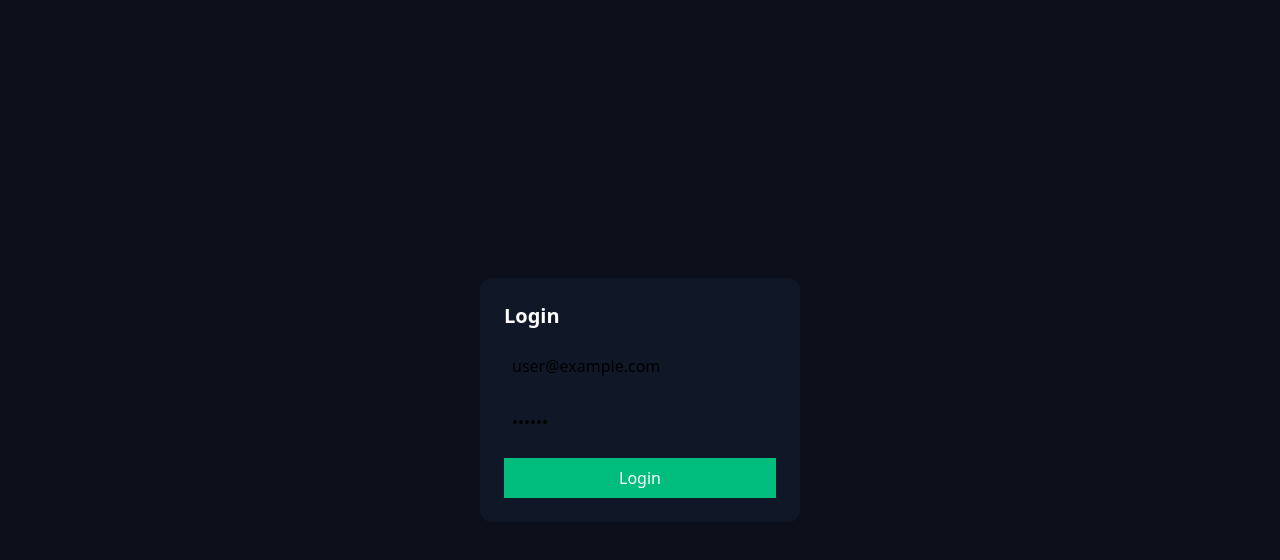
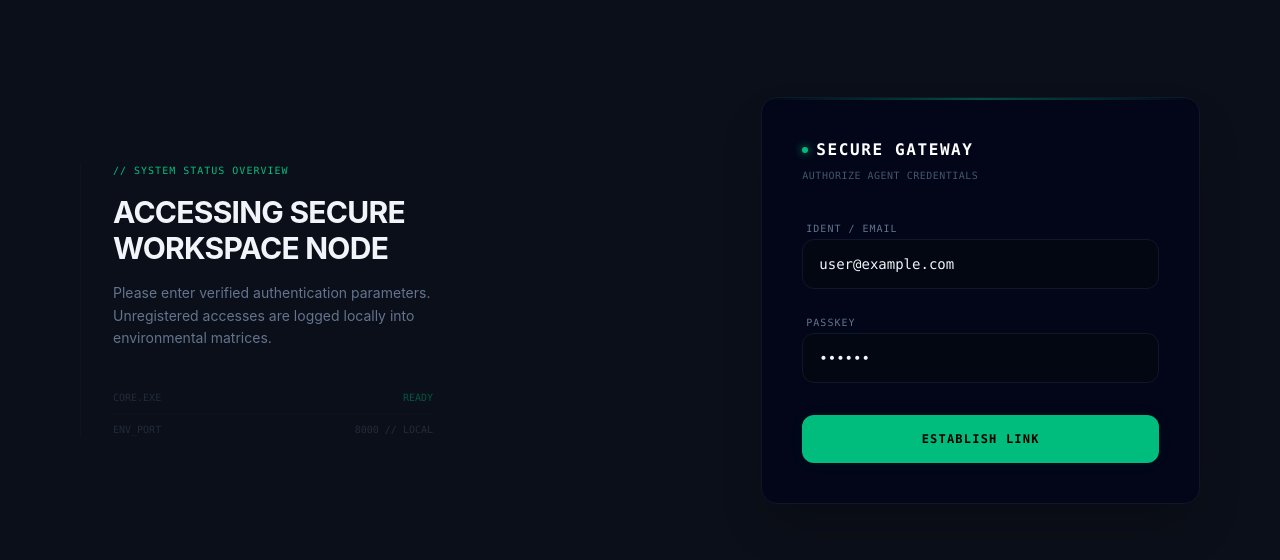
Before and after one commit to Muaz2004/Ai-Career-Opportunity-Agent, a React app in the folder frontend/: page / in a window 1280 px wide. Shown: the top 560 px of the page. Built offline with nearby package versions, Linux system fonts and the light colour scheme; the HTML template or start-up script is replaced by a standard one.

Commit message:
style allignment with other pages done

```diff
--- a/frontend/src/App.jsx
+++ b/frontend/src/App.jsx
@@ -6,10 +6,13 @@ import System from "./pages/System";
 import Login from "./pages/Login";
 import { useAuth } from "./context/AuthContext";
 import ChatPage from "./pages/ChatPage";
+import Profile from "./pages/Profile";
+
 
 export default function App() {
   const [tab, setTab] = useState("dashboard");
   const { token } = useAuth();
+  const {logout} = useAuth();
 
   const renderPage = () => {
     switch (tab) {
@@ -19,6 +22,8 @@ export default function App() {
         return <System />;
       case "chat":
         return <ChatPage />;
+      case "profile":
+        return <Profile />;
       default:
         return <Dashboard />;
     }
@@ -29,6 +34,7 @@ export default function App() {
      { id: "chat", label: "Ask Agent" } ,
     { id: "recommend", label: "Strategy" },
     { id: "system", label: "System" },
+    { id: "profile", label: "Profile" },
 
   ];
 
@@ -81,7 +87,9 @@ export default function App() {
             <span className="h-1 w-1 rounded-full bg-emerald-500 animate-ping" />
           </div>
 
+
         </div>
+
       </header>
 
       {/* WORKSPACE CONTENT VIEWPORT */}
--- a/frontend/src/pages/Login.jsx
+++ b/frontend/src/pages/Login.jsx
@@ -5,10 +5,12 @@ import { useAuth } from "../context/AuthContext";
 export default function Login() {
   const [email, setEmail] = useState("user@example.com");
   const [password, setPassword] = useState("string");
+  const [loading, setLoading] = useState(false);
 
   const { login } = useAuth();
 
   const handleLogin = async () => {
+    setLoading(true);
     try {
       const res = await api.post("/auth/login", {
         email,
@@ -16,41 +18,97 @@ export default function Login() {
       });
 
       login(res.data.access_token);
-
-      alert("Login successful!");
+      console.log("Authentication successful.");
     } catch (err) {
-      console.log(err);
-      alert("Login failed");
+      console.error("Authentication rejected:", err);
+    } finally {
+      setLoading(false);
     }
   };
 
   return (
-    <div className="flex items-center justify-center min-h-screen text-white">
-      <div className="p-6 bg-gray-900 rounded-xl space-y-4 w-80">
-        <h1 className="text-xl font-bold">Login</h1>
+    <div className="w-full min-h-[75vh] grid grid-cols-1 lg:grid-cols-12 gap-12 items-center text-white font-mono antialiased px-4 max-w-6xl mx-auto">
 
+      {/* LEFT SIDE: Architectural Decorative Matrix (Fills the emptiness beautifully) */}
+      <div className="hidden lg:flex lg:col-span-7 flex-col space-y-4 select-none border-l border-slate-900/60 pl-8">
+        <div className="text-[10px] text-emerald-500 tracking-widest uppercase">// SYSTEM STATUS OVERVIEW</div>
+        <h2 className="text-3xl font-bold tracking-tight text-slate-100 max-w-md uppercase font-sans">
+          Accessing Secure Workspace Node
+        </h2>
+        <p className="text-sm font-sans text-slate-500 leading-relaxed max-w-sm">
+          Please enter verified authentication parameters. Unregistered accesses are logged locally into environmental matrices.
+        </p>
+
+        {/* Decorative Grid Lines */}
+        <div className="pt-6 space-y-2 max-w-xs opacity-40">
+          <div className="flex justify-between text-[10px] text-slate-600">
+            <span>CORE.EXE</span>
+            <span className="text-emerald-500">READY</span>
+          </div>
+          <div className="w-full h-[1px] bg-slate-900" />
+          <div className="flex justify-between text-[10px] text-slate-600">
+            <span>ENV_PORT</span>
+            <span>8000 // LOCAL</span>
+          </div>
+        </div>
+      </div>
+
+      {/* RIGHT SIDE: Perfectly Balanced Gateway Form */}
+      <div className="lg:col-span-5 flex justify-center lg:justify-end">
+        <div className="relative overflow-hidden w-full max-w-md bg-slate-950 p-8 md:p-10 rounded-2xl border border-slate-900 shadow-2xl space-y-8">
+
+          {/* Top Accent line */}
+          <div className="absolute top-0 left-0 w-full h-[2px] bg-gradient-to-r from-transparent via-emerald-500/40 to-transparent" />
+
+          {/* Header Block */}
+          <div className="space-y-1.5">
+            <div className="flex items-center gap-2">
+              <div className="h-1.5 w-1.5 rounded-full bg-emerald-500 shadow-[0_0_8px_#10b981]" />
+              <h1 className="text-base tracking-widest text-white uppercase font-bold">
+                Secure Gateway
+              </h1>
+            </div>
+            <p className="text-slate-600 text-[10px] uppercase tracking-wider">
+              Authorize agent credentials
+            </p>
+          </div>
+
+          {/* Form Inputs Container */}
+          <div className="space-y-5">
+            <div className="space-y-1.5">
+              <label className="text-[10px] text-slate-500 uppercase tracking-widest pl-1">Ident / Email</label>
               <input
-          className="w-full p-2 text-black"
-          placeholder="email"
+                className="w-full bg-[#030712] px-4 py-3.5 text-sm text-slate-100 placeholder-slate-700 outline-none border border-slate-900 focus:border-emerald-500/20 rounded-xl transition-all duration-300"
+                placeholder="ENTER EMAIL ADDRESS..."
                 value={email}
                 onChange={(e) => setEmail(e.target.value)}
               />
+            </div>
 
+            <div className="space-y-1.5">
+              <label className="text-[10px] text-slate-500 uppercase tracking-widest pl-1">Passkey</label>
               <input
-          className="w-full p-2 text-black"
-          placeholder="password"
+                className="w-full bg-[#030712] px-4 py-3.5 text-sm text-slate-100 placeholder-slate-700 outline-none border border-slate-900 focus:border-emerald-500/20 rounded-xl transition-all duration-300"
+                placeholder="ENTER PASSKEY..."
                 type="password"
                 value={password}
                 onChange={(e) => setPassword(e.target.value)}
               />
+            </div>
+          </div>
 
+          {/* Submission Trigger */}
           <button
             onClick={handleLogin}
-          className="w-full bg-emerald-500 p-2"
+            disabled={loading || !email.trim() || !password.trim()}
+            className="w-full bg-emerald-500 hover:bg-emerald-400 disabled:opacity-20 text-black font-bold text-xs tracking-widest uppercase py-4 rounded-xl transition-all duration-200 active:scale-[0.98] shadow-[0_0_15px_rgba(16,185,129,0.05)]"
           >
-          Login
+            {loading ? "Verifying..." : "Establish Link"}
           </button>
+
         </div>
+      </div>
+
     </div>
   );
 }
--- /dev/null
+++ b/frontend/src/pages/Profile.jsx
@@ -0,0 +1,87 @@
+import { useEffect, useState } from "react";
+import api from "../utils/api";
+import { useAuth } from "../context/AuthContext";
+
+export default function Profile() {
+  const [user, setUser] = useState(null);
+
+  const { logout } = useAuth();
+
+  useEffect(() => {
+    const loadUser = async () => {
+      try {
+        const res = await api.get("/auth/me");
+        setUser(res.data);
+      } catch (err) {
+        console.error(err);
+        setUser(null);
+      }
+    };
+
+    loadUser();
+  }, []);
+
+  const handleLogout = () => {
+    logout();
+    setUser(null);
+  };
+
+  if (!user) {
+    return (
+      <div className="flex items-center justify-center min-h-[60vh] font-mono text-xs uppercase tracking-widest text-slate-600 animate-pulse">
+        Fetching Identity Metrics...
+      </div>
+    );
+  }
+
+  return (
+    <div className="flex items-center justify-center min-h-[70vh] text-white font-mono antialiased p-2">
+      <div className="relative overflow-hidden w-full max-w-sm bg-slate-950 p-8 rounded-2xl border border-slate-900 shadow-2xl space-y-8">
+
+        {/* Top Minimalist Line Accent */}
+        <div className="absolute top-0 left-0 w-full h-[2px] bg-gradient-to-r from-transparent via-emerald-500/40 to-transparent" />
+
+        {/* Minimalist Signature Block instead of standard visual avatars */}
+        <div className="flex items-center justify-between border-b border-slate-900 pb-4">
+          <div className="space-y-1">
+            <span className="text-[10px] text-slate-600 uppercase tracking-widest">// Identity Node</span>
+            <div className="text-xs font-bold uppercase tracking-wider text-emerald-400">
+              Active Status
+            </div>
+          </div>
+          <div className="h-9 w-9 border border-emerald-500/20 bg-emerald-500/5 text-emerald-400 flex items-center justify-center font-bold text-sm rounded-lg shadow-[0_0_10px_rgba(16,185,129,0.05)]">
+            {user.full_name.charAt(0).toUpperCase()}
+          </div>
+        </div>
+
+        {/* Data Fields */}
+        <div className="space-y-4">
+          <div className="space-y-1">
+            <span className="text-[10px] text-slate-600 uppercase tracking-widest block">Entity Name</span>
+            <div className="bg-[#030712] border border-slate-900 px-4 py-3 rounded-xl text-sm font-sans font-medium text-slate-200">
+              {user.full_name}
+            </div>
+          </div>
+
+          <div className="space-y-1">
+            <span className="text-[10px] text-slate-600 uppercase tracking-widest block">Linked Interface</span>
+            <div className="bg-[#030712] border border-slate-900 px-4 py-3 rounded-xl text-sm text-slate-400 select-all">
+              {user.email}
+            </div>
+          </div>
+        </div>
+
+        {/* Control Actions */}
+        <div className="pt-2">
+          <button
+            onClick={handleLogout}
+            className="w-full border border-slate-900 hover:border-emerald-500/30 text-slate-500 hover:text-emerald-400 font-bold text-xs tracking-widest uppercase py-3.5 rounded-xl transition-all duration-200 active:scale-[0.98]"
+          >
+            Terminate Session
+          </button>
+        </div>
+
+      </div>
+    </div>
+  );
+}
```
Lines whose indentation alone changed are shown as unchanged.
